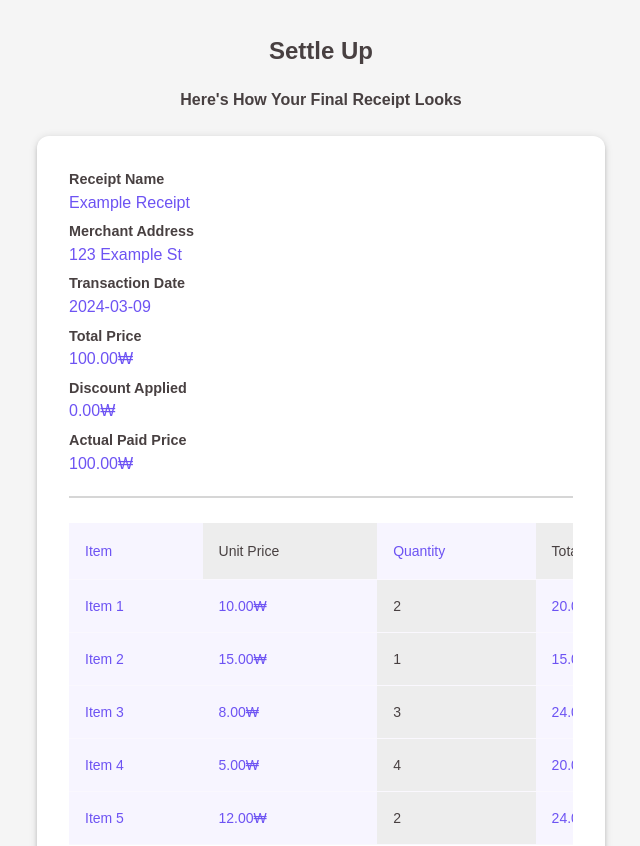
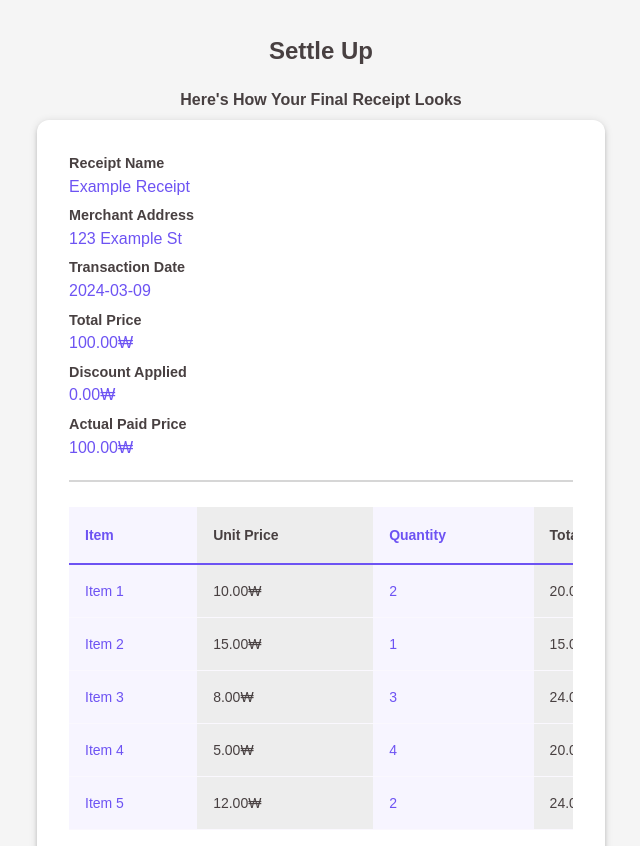
Before and after one commit to Settle-Up/Frontend, a React (Create React App) app: page /receipt/final-review in a window 1280 px wide. Shown: the top 846 px of the page, without its empty margins (319-959 px from the left). Built offline with nearby package versions, Linux system fonts and the light colour scheme.

Commit message:
Refactor: Enhance the styling logic of TableCell components within the TableBody of ItemPriceTable component

```diff
--- a/src/components/ReceiptDetailsPaper.tsx
+++ b/src/components/GeneralExpenseInfoCard.tsx
@@ -18,7 +18,7 @@ const LabelValuePair = ({ label, value }: LabelValuePairProps) => (
   </>
 );
 
-const ReceiptDetailsPaper = () => {
+const GeneralExpenseInfoCard = () => {
   //   const {
   //     receiptName,
   //     address,
@@ -53,4 +53,4 @@ const ReceiptDetailsPaper = () => {
   );
 };
 
-export default ReceiptDetailsPaper;
+export default GeneralExpenseInfoCard;
--- a/src/components/ItemPriceTable.tsx
+++ b/src/components/ItemPriceTable.tsx
@@ -19,48 +19,57 @@ const ItemPriceTable = () => {
     <TableContainer className="custom-scrollbar">
       <Table sx={{ minWidth: 650 }} aria-label="Receipt Items Summary Table">
         <TableHead>
-          <TableRow
+          <TableRow>
+            {["Item", "Unit Price", "Quantity", "Total Price"].map(
+              (text, index) => (
+                <TableCell
+                  key={text}
                   sx={{
-              "& > * ": {
+                    fontWeight: "bold",
                     borderBottom: `2px solid ${theme.palette.primary.main}`,
-                fontWeight: "bold",
-              },
-              "& > *:nth-of-type(odd)": {
-                backgroundColor: theme.palette.background.paper,
-                color: theme.palette.text.secondary,
-              },
-              "& > *:nth-of-type(even)": {
-                backgroundColor: "#EDEDED",
-              },
+                    backgroundColor:
+                      index % 2 === 0
+                        ? theme.palette.background.paper
+                        : "#EDEDED",
+                    color:
+                      index % 2 === 0
+                        ? theme.palette.text.secondary
+                        : "inherit",
                   }}
                 >
-            <TableCell>Item</TableCell>
-            <TableCell>Unit Price</TableCell>
-            <TableCell>Quantity</TableCell>
-            <TableCell>Total Price</TableCell>
+                  {text}
+                </TableCell>
+              )
+            )}
           </TableRow>
         </TableHead>
         <TableBody>
           {itemOrderDetailsList.map(
             ({ id, itemName, unitPrice, itemQuantity, itemTotalPrice }) => (
-              <TableRow
-                key={id}
+              <TableRow key={id}>
+                {[
+                  itemName,
+                  unitPrice.toLocaleString() + "₩",
+                  itemQuantity,
+                  itemTotalPrice.toLocaleString() + "₩",
+                ].map((cellData, index) => {
+                  const isOdd = index % 2 === 0;
+                  return (
+                    <TableCell
+                      key={index}
+                      component={index === 0 ? "th" : undefined}
+                      scope={index === 0 ? "row" : undefined}
                       sx={{
-                  "& > *:nth-of-type(odd)": {
-                    backgroundColor: theme.palette.background.paper,
-                    color: theme.palette.text.secondary,
-                  },
-                  "& > *:nth-of-type(even)": {
-                    backgroundColor: "#EDEDED",
-                  },
+                        backgroundColor: isOdd
+                          ? theme.palette.background.paper
+                          : "#EDEDED",
+                        color: isOdd ? theme.palette.text.secondary : "inherit",
                       }}
                     >
-                <TableCell component="th" scope="row">
-                  {itemName}
+                      {cellData}
                     </TableCell>
-                <TableCell>{unitPrice.toLocaleString()}₩</TableCell>
-                <TableCell>{itemQuantity}</TableCell>
-                <TableCell>{itemTotalPrice.toLocaleString()}₩</TableCell>
+                  );
+                })}
               </TableRow>
             )
           )}
--- a/src/pages/expenseCreate/ProcessedReceiptInitialReviewPage.tsx
+++ b/src/pages/expenseCreate/ProcessedReceiptInitialReviewPage.tsx
@@ -1,7 +1,7 @@
 import { useNavigate } from "react-router-dom";
 import { Box, Stack } from "@mui/material";
 import CustomButton from "@components/CustomButton";
-import ReceiptDetailsPaper from "@components/ReceiptDetailsPaper";
+import GeneralExpenseInfoCard from "@components/GeneralExpenseInfoCard";
 import HeadingWithTip from "@components/HeadingWithTip";
 
 const ProcessReceiptInitialReviewPage = () => {
@@ -13,15 +13,14 @@ const ProcessReceiptInitialReviewPage = () => {
         sx={{
           flexGrow: 1,
           justifyContent: "space-between",
-          // border: "2px dotted red",
         }}
       >
-        <Stack sx={{ gap: 2}}>
+        <Stack sx={{ gap: 2 }}>
           <HeadingWithTip
             heading="Review Extracted Receipt Details"
             tipMessage="Ensure all details match your receipt. You can proceed if the information is accurate or edit if adjustments are needed."
           />
-          <ReceiptDetailsPaper />
+          <GeneralExpenseInfoCard />
         </Stack>
         <Box
           sx={{
--- a/src/pages/expenseCreate/ReceiptFinalReviewPage.tsx
+++ b/src/pages/expenseCreate/ReceiptFinalReviewPage.tsx
@@ -1,6 +1,6 @@
 import { useNavigate } from "react-router-dom";
 import { Stack, Typography } from "@mui/material";
-import ReceiptDetailsPaper from "@components/ReceiptDetailsPaper";
+import GeneralExpenseInfoCard from "@components/GeneralExpenseInfoCard";
 import CustomIconButton from "@components/CustomIconButton";
 import EastIcon from "@mui/icons-material/East";
 
@@ -8,12 +8,16 @@ const ReceiptFinalReviewPage = () => {
   const navigate = useNavigate();
 
   return (
-    <>
+    <Stack
+      sx={{
+        flexGrow: 1,
+        justifyContent: "space-between",
+      }}
+    >
       <Typography variant="subtitle1" gutterBottom sx={{ alignSelf: "center" }}>
         Here's How Your Final Receipt Looks
       </Typography>
-      <ReceiptDetailsPaper />
-      <Stack sx={{ mt: 8 }}>
+      <GeneralExpenseInfoCard />
       <CustomIconButton
         ariaLabel="Move on to next step"
         handleClick={() => navigate("/receipt/final-review")}
@@ -24,7 +28,6 @@ const ReceiptFinalReviewPage = () => {
         }}
       />
     </Stack>
-    </>
   );
 };
 
```
Lines whose indentation alone changed are shown as unchanged.
